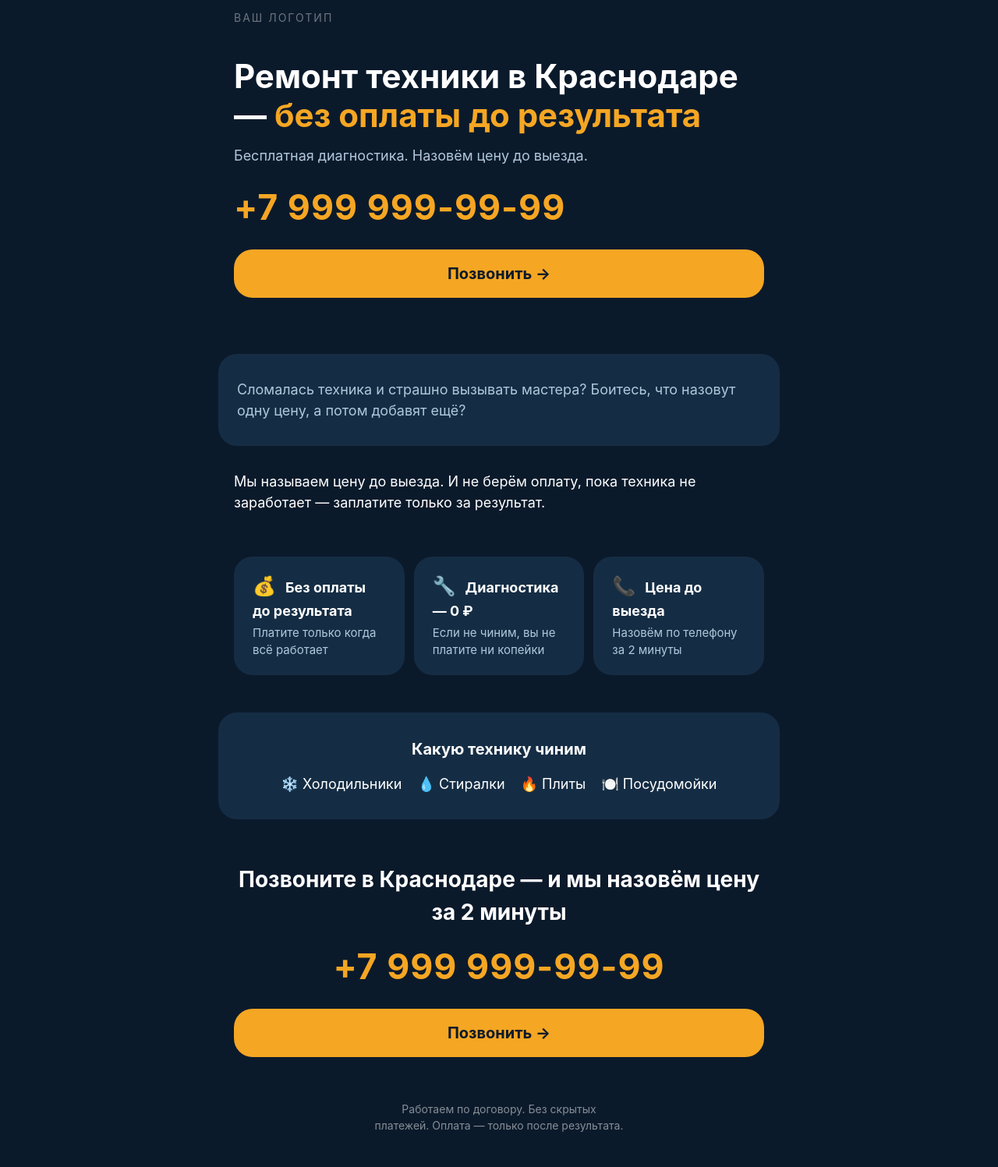
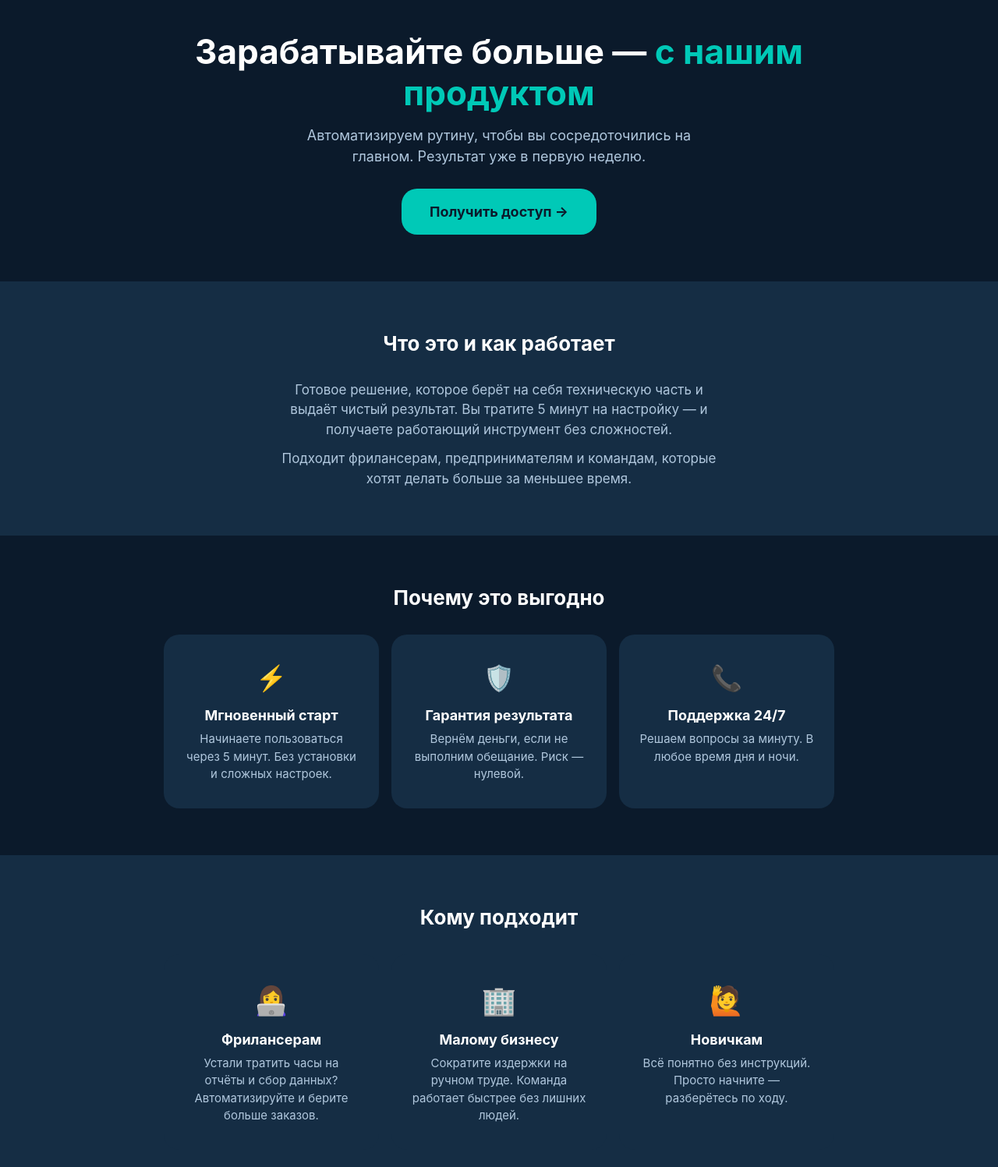
Before and after one commit to safarovpulat362/landing, a plain HTML site: page index.html in a window 1280 px wide. Shown: the part 20-1517 px from the top of the page at 78% size. Drawn offline with Linux system fonts and the light colour scheme.

Commit message:
update index.html with latest landing

```diff
--- a/index.html
+++ b/index.html
@@ -3,300 +3,212 @@
 <head>
   <meta charset="UTF-8">
   <meta name="viewport" content="width=device-width, initial-scale=1.0">
-  <title>Ремонт техники в Краснодаре — без оплаты до результата</title>
+  <title>Продукт — ваша новая возможность</title>
   <style>
-    *, *::before, *::after {
-      margin: 0;
-      padding: 0;
-      box-sizing: border-box;
-    }
+    *, *::before, *::after { margin: 0; padding: 0; box-sizing: border-box; }
     body {
       font-family: -apple-system, BlinkMacSystemFont, "Segoe UI", Roboto, Arial, sans-serif;
-      background: #0b1a2b;
-      color: #ffffff;
+      color: #fff;
       line-height: 1.5;
       -webkit-font-smoothing: antialiased;
     }
-    .container {
-      max-width: 640px;
-      margin: 0 auto;
-      padding: 0 20px;
+    .container { max-width: 720px; margin: 0 auto; padding: 0 20px; }
+    h2 { font-size: 26px; font-weight: 700; text-align: center; margin-bottom: 28px; }
+    .btn {
+      display: inline-block; background: #00c9b7; color: #0b1a2b;
+      font-weight: 700; font-size: 18px; padding: 16px 36px;
+      border-radius: 20px; text-decoration: none; text-align: center;
+      border: none; cursor: pointer; transition: opacity .2s;
     }
-    .card {
-      background: #152d44;
-      border-radius: 24px;
-      padding: 32px 24px;
+    .btn:hover { opacity: .85; }
+    .btn-block { display: block; width: 100%; }
+    .card { background: #152d44; border-radius: 20px; padding: 32px 24px; }
+
+    /* БЛОК 1. ГЕРОЙ */
+    .hero { background: #0b1a2b; padding: 60px 20px; text-align: center; }
+    .hero h1 { font-size: 34px; font-weight: 700; line-height: 1.2; margin-bottom: 14px; }
+    .hero h1 span { color: #00c9b7; }
+    .hero p { font-size: 18px; color: #b0c7dd; margin-bottom: 28px; max-width: 520px; margin-left: auto; margin-right: auto; }
+
+    /* БЛОК 2. О ПРОДУКТЕ */
+    .about { background: #152d44; padding: 60px 20px; text-align: center; }
+    .about p { font-size: 17px; color: #b0c7dd; max-width: 560px; margin: 0 auto 12px; }
+    .about p:last-child { margin-bottom: 0; }
+
+    /* БЛОК 3. ПРЕИМУЩЕСТВА */
+    .benefits { background: #0b1a2b; padding: 60px 20px; }
+    .benefits-grid { display: flex; flex-direction: column; gap: 16px; }
+    .benefits-grid .card { text-align: center; }
+    .benefits-grid .icon { font-size: 32px; display: block; margin-bottom: 10px; }
+    .benefits-grid h3 { font-size: 18px; font-weight: 700; margin-bottom: 6px; }
+    .benefits-grid p { color: #b0c7dd; font-size: 15px; }
+
+    /* БЛОК 4. ДЛЯ КОГО */
+    .audience { background: #152d44; padding: 60px 20px; }
+    .audience-grid { display: flex; flex-direction: column; gap: 16px; }
+    .audience-grid .card { text-align: center; }
+    .audience-grid .emoji { font-size: 36px; display: block; margin-bottom: 10px; }
+    .audience-grid h3 { font-size: 18px; font-weight: 700; margin-bottom: 6px; }
+    .audience-grid p { color: #b0c7dd; font-size: 15px; }
+
+    /* БЛОК 5. КЕЙС */
+    .case { background: #0b1a2b; padding: 60px 20px; }
+    .case-grid { display: flex; flex-direction: column; gap: 16px; }
+    .case-step { background: #152d44; border-radius: 20px; padding: 24px; }
+    .case-step .marker { color: #00c9b7; font-weight: 700; font-size: 16px; }
+    .case-step p { color: #b0c7dd; font-size: 15px; margin-top: 6px; }
+
+    /* БЛОК 6. ФОРМА */
+    .form-block { background: #152d44; padding: 60px 20px; text-align: center; }
+    .form-block .card { background: #0b1a2b; max-width: 480px; margin: 0 auto; }
+    .form-block input {
+      width: 100%; padding: 14px 18px; border-radius: 16px; border: 2px solid transparent;
+      background: #152d44; color: #fff; font-size: 16px; outline: none;
+      margin-bottom: 14px; transition: border .2s;
     }
+    .form-block input:focus { border-color: #00c9b7; }
+    .form-block input::placeholder { color: rgba(255,255,255,0.35); }
+    .form-block .hint { font-size: 13px; color: rgba(255,255,255,0.4); margin-top: 12px; }
 
-    /* ===== Первый экран ===== */
-    .hero {
-      padding: 32px 0 48px;
+    /* БЛОК 7. ФИНАЛЬНЫЙ CTA */
+    .cta-final { background: #0b1a2b; padding: 60px 20px; text-align: center; }
+    .cta-final p { color: #b0c7dd; font-size: 16px; margin-bottom: 24px; }
+
+    /* АДАПТИВ */
+    @media (min-width: 768px) {
+      .container { max-width: 900px; }
+      .hero h1 { font-size: 44px; }
+      .benefits-grid { flex-direction: row; }
+      .benefits-grid .card { flex: 1; }
+      .audience-grid { flex-direction: row; }
+      .audience-grid .card { flex: 1; }
+      .case-grid { flex-direction: row; }
+      .case-step { flex: 1; }
+      .form-block .card { padding: 40px 36px; }
+      .form-row { display: flex; gap: 12px; align-items: center; }
+      .form-row input { margin-bottom: 0; flex: 1; }
+      .form-row .btn { flex-shrink: 0; }
     }
-    .logo {
-      font-size: 14px;
-      letter-spacing: 2px;
-      text-transform: uppercase;
-      color: rgba(255,255,255,0.4);
-      margin-bottom: 40px;
-    }
-    .hero h1 {
-      font-size: 28px;
-      font-weight: 700;
-      line-height: 1.2;
-      margin-bottom: 12px;
-    }
-    .hero h1 .highlight {
-      color: #f5a623;
-    }
-    .hero-sub {
-      font-size: 18px;
-      color: #b0c7db;
-      margin-bottom: 8px;
-    }
-    .hero .phone {
-      display: block;
-      font-size: 2.2rem;
-      font-weight: 700;
-      color: #f5a623;
-      text-decoration: none;
-      margin: 20px 0;
-      letter-spacing: 1px;
-    }
-    .btn {
-      display: inline-block;
-      background: #f5a623;
-      color: #0b1a2b;
-      font-weight: 700;
-      font-size: 20px;
-      padding: 16px 32px;
-      border-radius: 24px;
-      text-decoration: none;
-      text-align: center;
-      transition: background 0.2s;
-      border: none;
-      cursor: pointer;
-    }
-    .btn:hover {
-      background: #e0951a;
-    }
-    .btn-block {
-      display: block;
-      width: 100%;
-    }
-
-    /* ===== Проблема ===== */
-    .problem {
-      padding: 24px 0;
-    }
-    .problem p {
-      font-size: 18px;
-      color: #b0c7db;
-    }
-
-    /* ===== Решение ===== */
-    .solution {
-      padding: 8px 0 24px;
-    }
-    .solution p {
-      font-size: 18px;
-      margin-bottom: 8px;
-    }
-
-    /* ===== Преимущества ===== */
-    .benefits {
-      padding: 24px 0;
-    }
-    .benefits-list {
-      display: flex;
-      flex-direction: column;
-      gap: 12px;
-    }
-    .benefit-item {
-      background: #152d44;
-      border-radius: 24px;
-      padding: 20px 24px;
-    }
-    .benefit-item .icon {
-      font-size: 24px;
-      margin-right: 12px;
-    }
-    .benefit-item .title {
-      font-weight: 700;
-      font-size: 18px;
-    }
-    .benefit-item .desc {
-      color: #b0c7db;
-      font-size: 15px;
-      margin-top: 4px;
-    }
-
-    /* ===== Какую технику чиним ===== */
-    .appliances {
-      padding: 24px 0;
-    }
-    .appliances .card {
-      text-align: center;
-    }
-    .appliances-grid {
-      display: flex;
-      flex-wrap: wrap;
-      justify-content: center;
-      gap: 12px 20px;
-      font-size: 18px;
-    }
-    .appliances-grid span {
-      white-space: nowrap;
-    }
-    .appliances-title {
-      font-size: 20px;
-      font-weight: 700;
-      margin-bottom: 16px;
-    }
-
-    /* ===== Финальный призыв ===== */
-    .cta {
-      padding: 32px 0;
-      text-align: center;
-    }
-    .cta .text {
-      font-size: 22px;
-      font-weight: 700;
-      margin-bottom: 16px;
-    }
-    .cta .phone {
-      display: block;
-      font-size: 2.2rem;
-      font-weight: 700;
-      color: #f5a623;
-      text-decoration: none;
-      margin: 16px 0 20px;
-      letter-spacing: 1px;
-    }
-
-    /* ===== Футер ===== */
-    .footer {
-      padding: 24px 0 40px;
-      text-align: center;
-    }
-    .footer p {
-      font-size: 14px;
-      color: rgba(255,255,255,0.5);
-      max-width: 320px;
-      margin: 0 auto;
-    }
-
-    /* ===== Адаптивность ===== */
-    @media (min-width: 768px) {
-      .container {
-        max-width: 720px;
-      }
-      .hero h1 {
-        font-size: 42px;
-      }
-      .hero .phone {
-        font-size: 2.8rem;
-      }
-      .benefits-list {
-        flex-direction: row;
-      }
-      .benefit-item {
-        flex: 1;
-      }
-      .cta .phone {
-        font-size: 2.8rem;
-      }
-      .cta .text {
-        font-size: 28px;
-      }
-    }
-    @media (max-width: 400px) {
-      .hero h1 {
-        font-size: 24px;
-      }
-      .hero .phone {
-        font-size: 1.8rem;
-      }
-      .cta .phone {
-        font-size: 1.8rem;
-      }
+    @media (max-width: 480px) {
+      .hero h1 { font-size: 26px; }
+      .hero p { font-size: 16px; }
+      h2 { font-size: 22px; }
     }
   </style>
 </head>
 <body>
 
-<!-- Первый экран -->
+<!-- БЛОК 1. ГЕРОЙ -->
 <section class="hero">
   <div class="container">
-    <div class="logo">Ваш логотип</div>
-    <h1>Ремонт техники в Краснодаре — <span class="highlight">без оплаты до результата</span></h1>
-    <p class="hero-sub">Бесплатная диагностика. Назовём цену до выезда.</p>
-    <a class="phone" href="tel:+79999999999">+7 999 999-99-99</a>
-    <a class="btn btn-block" href="tel:+79999999999">Позвонить →</a>
+    <h1>Зарабатывайте больше — <span>с нашим продуктом</span></h1>
+    <p>Автоматизируем рутину, чтобы вы сосредоточились на главном. Результат уже в первую неделю.</p>
+    <a class="btn" href="#">Получить доступ →</a>
   </div>
 </section>
 
-<!-- Проблема -->
-<section class="problem">
-  <div class="container card">
-    <p>Сломалась техника и страшно вызывать мастера? Боитесь, что назовут одну цену, а потом добавят ещё?</p>
+<!-- БЛОК 2. О ПРОДУКТЕ -->
+<section class="about">
+  <div class="container">
+    <h2>Что это и как работает</h2>
+    <p>Готовое решение, которое берёт на себя техническую часть и выдаёт чистый результат. Вы тратите 5 минут на настройку — и получаете работающий инструмент без сложностей.</p>
+    <p>Подходит фрилансерам, предпринимателям и командам, которые хотят делать больше за меньшее время.</p>
   </div>
 </section>
 
-<!-- Решение -->
-<section class="solution">
-  <div class="container">
-    <p>Мы называем цену до выезда. И не берём оплату, пока техника не заработает — заплатите только за результат.</p>
-  </div>
-</section>
-
-<!-- Преимущества -->
+<!-- БЛОК 3. ПРЕИМУЩЕСТВА -->
 <section class="benefits">
   <div class="container">
-    <div class="benefits-list">
-      <div class="benefit-item">
-        <div><span class="icon">💰</span><span class="title">Без оплаты до результата</span></div>
-        <div class="desc">Платите только когда всё работает</div>
+    <h2>Почему это выгодно</h2>
+    <div class="benefits-grid">
+      <div class="card">
+        <span class="icon">⚡</span>
+        <h3>Мгновенный старт</h3>
+        <p>Начинаете пользоваться через 5 минут. Без установки и сложных настроек.</p>
       </div>
-      <div class="benefit-item">
-        <div><span class="icon">🔧</span><span class="title">Диагностика — 0 ₽</span></div>
-        <div class="desc">Если не чиним, вы не платите ни копейки</div>
+      <div class="card">
+        <span class="icon">🛡️</span>
+        <h3>Гарантия результата</h3>
+        <p>Вернём деньги, если не выполним обещание. Риск — нулевой.</p>
       </div>
-      <div class="benefit-item">
-        <div><span class="icon">📞</span><span class="title">Цена до выезда</span></div>
-        <div class="desc">Назовём по телефону за 2 минуты</div>
+      <div class="card">
+        <span class="icon">📞</span>
+        <h3>Поддержка 24/7</h3>
+        <p>Решаем вопросы за минуту. В любое время дня и ночи.</p>
       </div>
     </div>
   </div>
 </section>
 
-<!-- Какую технику чиним -->
-<section class="appliances">
-  <div class="container card">
-    <div class="appliances-title">Какую технику чиним</div>
-    <div class="appliances-grid">
-      <span>❄️ Холодильники</span>
-      <span>💧 Стиралки</span>
-      <span>🔥 Плиты</span>
-      <span>🍽️ Посудомойки</span>
+<!-- БЛОК 4. ДЛЯ КОГО -->
+<section class="audience">
+  <div class="container">
+    <h2>Кому подходит</h2>
+    <div class="audience-grid">
+      <div class="card">
+        <span class="emoji">👩‍💻</span>
+        <h3>Фрилансерам</h3>
+        <p>Устали тратить часы на отчёты и сбор данных? Автоматизируйте и берите больше заказов.</p>
+      </div>
+      <div class="card">
+        <span class="emoji">🏢</span>
+        <h3>Малому бизнесу</h3>
+        <p>Сократите издержки на ручном труде. Команда работает быстрее без лишних людей.</p>
+      </div>
+      <div class="card">
+        <span class="emoji">🙋</span>
+        <h3>Новичкам</h3>
+        <p>Всё понятно без инструкций. Просто начните — разберётесь по ходу.</p>
+      </div>
     </div>
   </div>
 </section>
 
-<!-- Финальный призыв -->
-<section class="cta">
+<!-- БЛОК 5. КЕЙС -->
+<section class="case">
   <div class="container">
-    <div class="text">Позвоните в Краснодаре — и мы назовём цену за 2 минуты</div>
-    <a class="phone" href="tel:+79999999999">+7 999 999-99-99</a>
-    <a class="btn btn-block" href="tel:+79999999999">Позвонить →</a>
+    <h2>Как это работает на практике</h2>
+    <div class="case-grid">
+      <div class="case-step">
+        <div class="marker">Ситуация</div>
+        <p>Марина тратила 3 дня в месяц на ручной сбор данных для отчёта. Один раз ошиблась — сорвала дедлайн.</p>
+      </div>
+      <div class="case-step">
+        <div class="marker">Решение</div>
+        <p>Подключила наш сервис. Данные собираются автоматически, отчёт формируется за 2 клика.</p>
+      </div>
+      <div class="case-step">
+        <div class="marker">Результат</div>
+        <p>Дедлайн сдан вовремя. Марина экономит 10 часов в неделю и берёт больше заказов.</p>
+      </div>
+    </div>
   </div>
 </section>
 
-<!-- Футер -->
-<footer class="footer">
+<!-- БЛОК 6. ФОРМА ЗАЯВКИ -->
+<section class="form-block">
   <div class="container">
-    <p>Работаем по договору. Без скрытых платежей. Оплата — только после результата.</p>
+    <h2>Оставьте email — получите доступ</h2>
+    <div class="card">
+      <form action="#" method="post">
+        <div class="form-row">
+          <input type="email" name="email" placeholder="Ваш email" required>
+          <button class="btn btn-block" type="submit">Получить доступ</button>
+        </div>
+      </form>
+      <p class="hint">Без спама. Отписка в один клик.</p>
+    </div>
   </div>
-</footer>
+</section>
+
+<!-- БЛОК 7. ФИНАЛЬНЫЙ CTA -->
+<section class="cta-final">
+  <div class="container">
+    <h2>Готовы попробовать?</h2>
+    <p>Первые 7 дней — бесплатно. Без карты и обязательств.</p>
+    <a class="btn" href="#">Получить доступ →</a>
+  </div>
+</section>
 
 </body>
 </html>
```
